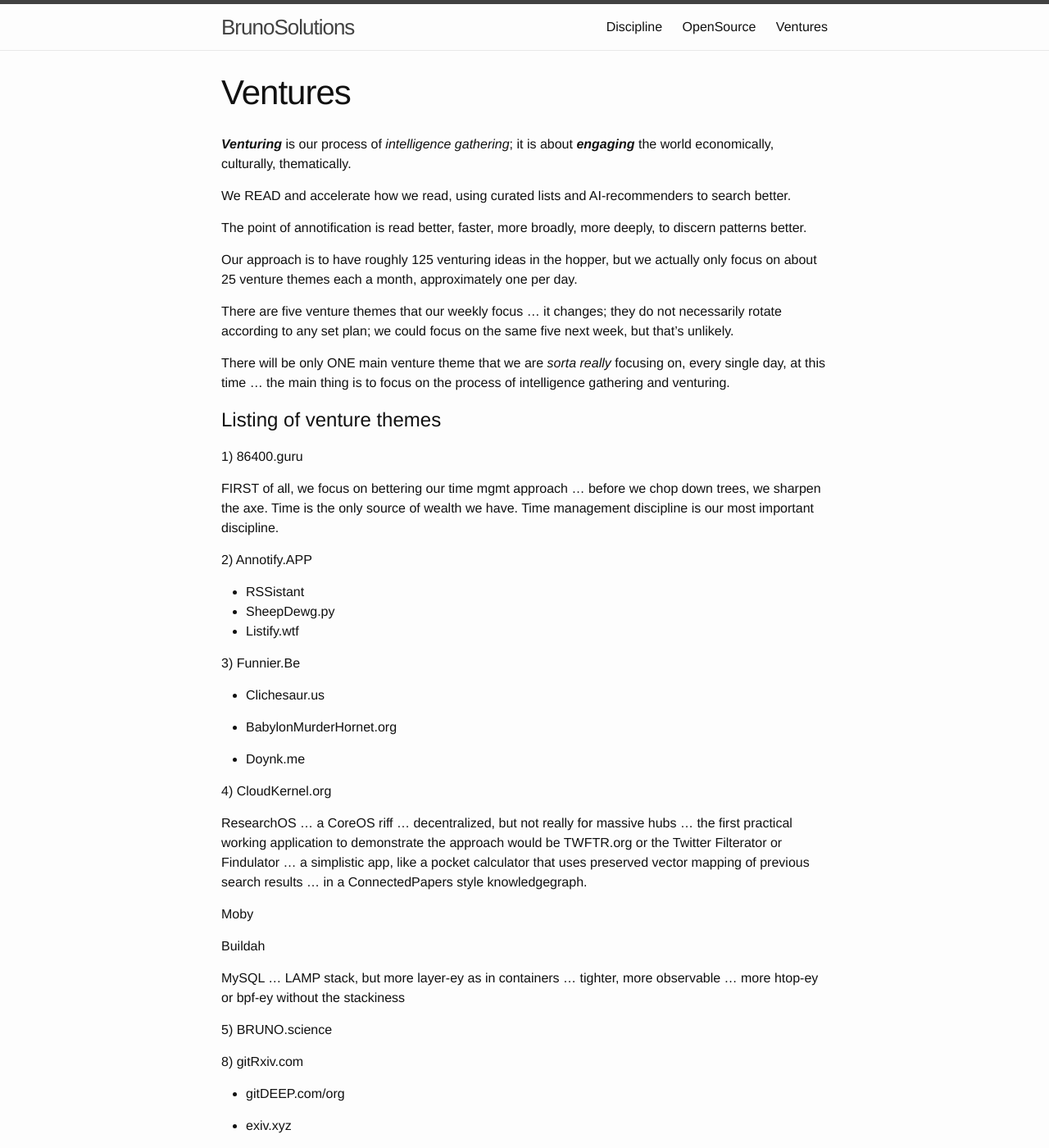
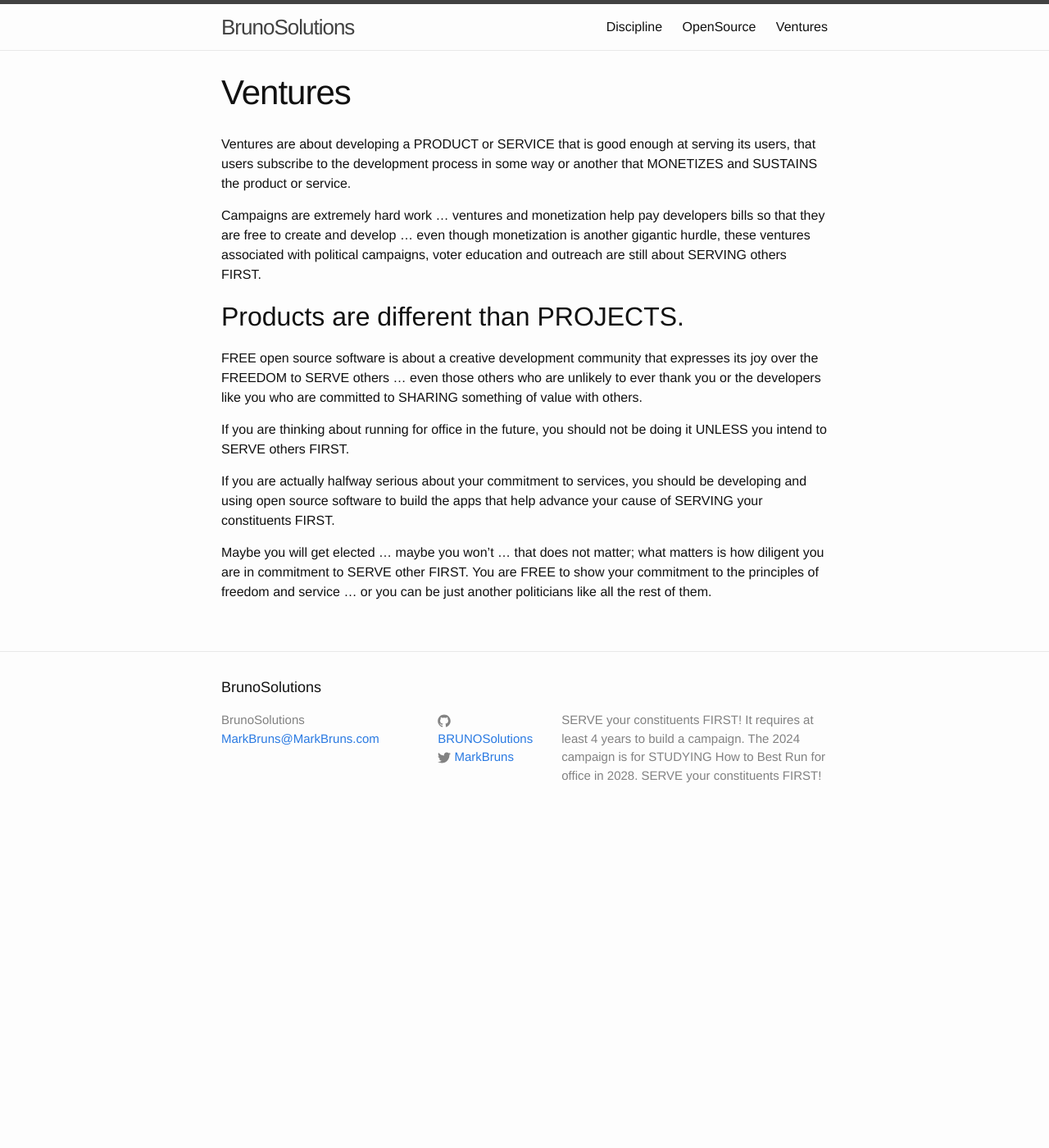
Before and after one commit to RockRapids/SHOP, a Jekyll site: the page built from Ventures.md, in a window 1280 px wide and 1400 px high. Shown: the whole window at 82% size. Built offline with Jekyll 4.4.1, drawn with Linux system fonts in a browser that asks for light colours; some of the changed text lies outside the part shown.

Commit message:
Discipline, OpenSource, Ventures

```diff
--- a/Discipline.md
+++ b/Discipline.md
@@ -5,20 +5,12 @@ permalink: /Discipline/
 ---
 
 
-# Stop buying the HYPE; you will get the Slough of Despair
-
 ***Embrace the SUCK*** of tedious discipline building.
 
-# Change the habits of being yourself
+# Change the habits of being yourself ... help others first
 
 Discipline is not something you are born with; discipline is something that you build. Try to stay humble as you learn but just [never stop learning or getting ideas from others](https://twitter.com/hakluke/status/1513290733624737797). The most important discipline is humility -- you need to stay way the fuck away from those who exhibit no humility or fallibility.
 
-***Humans fail; humans who stop improving their habits, fail more and fail harder.*** Recalcitrance kills. Improving discipline is not only impossible for people who have decided that they are not going to try anything or fail anymore -- by not improving, discipline atrophies and declines rapidly ... the delusions become more beguiling as dementia and senility take over.
+This campaign is all about helping people ... especially helping people on their own personal journey to build discipline ... helping to coach and building discipline are what the Ventures and the FREE Open Source development projects are all about.
 
-Maybe you could think of the process of improving your discipline like the processes of learning a language, ie there's always another idiom or an expansion of vocabulary, another parable or cultural nuance, another facet to explore. Most importantly, more options is not about using MORE words -- there's always more to learn about editing, poetry, lyrics, copywriting and generally using far fewer words to paint a clearer picture and to say far more but to say it with concision.
-
-***Improving your discipline is always about with changing your mind FIRST.*** It's going to be horrendously difficult and embarrassing. That's why some, maybe most, will just decide to die instead. In order to improve your discipline, you will need to experience the frustration of being a child who cannot get what they want and cannot even express what the problem is.  Embracing that level of failure means you will need to approach things with wonder and curiosity ... you will need to continually ask WHY, so that your can better know your WHY.
-
-[When you think that you already know your WHY and don't need to learn](https://twitter.com/thelahdeda/status/1513374440117379072/photo/1), you are basically standing on the summit of ***peak stupid*** in the inescapable progression known as the [Dunning-Kruger affect](https://en.wikipedia.org/wiki/Dunning%E2%80%93Kruger_effect) ... there is ALWAYS another *valley of despair* on the ahead for those who have decided they do not need to impove their habits of themselves.
-
-Many will decide that they are ready die RATHER than improve their habits and to improve their spiritual discipline ...  to walk closer to their Creator to discover what their WHY is. They may fail to realize that their Creator created them to learn and may not be particularly interested in those who have learned all they want to learn out of life. Spiritual discipline is the most important discipline ... any soul with an eternal time horizon can never stop learning, never stop trying frustrating things, **never stop failing.** There's always room for *changing the habits of being yourself.*
+If you are actually halfway serious about your commitment to services, you should be developing and using open source software to build the apps that help advance your cause of SERVING your constituents FIRST.
--- a/OpenSource.md
+++ b/OpenSource.md
@@ -4,4 +4,10 @@ title: OpenSource
 permalink: /OpenSource/
 ---
 
-Different Freedoms
+FREE open source software is about the FREEDOM to SERVE others who are unlikely to ever thank you or the developers like you who are committed to SHARING something of value with others.
+
+If you are thinking about running for office in the future, you should not be doing it UNLESS you intend to SERVE others FIRST.
+
+If you are actually halfway serious about your commitment to services, you should be developing and using open source software to build the apps that help advance your cause of SERVING your constituents FIRST.
+
+Maybe you will get elected ... maybe you won't ... that does not matter; what matters is how diligent you are in commitment to SERVE other FIRST. You are FREE to show your commitment to the principles of freedom and service ... or you can be just another politicians like all the rest of them.
--- a/Ventures.md
+++ b/Ventures.md
@@ -4,139 +4,16 @@ title: Ventures
 permalink: /Ventures/
 ---
 
+Ventures are about developing a PRODUCT or SERVICE that is good enough at serving its users, that users subscribe to the development process in some way or another that MONETIZES and SUSTAINS the product or service.
 
-***Venturing*** is our process of *intelligence gathering*; it is about ***engaging*** the world economically, culturally, thematically.
+Campaigns are extremely hard work ... ventures and monetization help pay developers bills so that they are free to create and develop ... even though monetization is another gigantic hurdle, these ventures associated with political campaigns, voter education and outreach are still about SERVING others FIRST.
 
-We READ and accelerate how we read, using curated lists and AI-recommenders to search better.
+## Products are different than PROJECTS.
 
-The point of annotification is read better, faster, more broadly, more deeply, to discern patterns better.
+FREE open source software is about a creative development community that expresses its joy over the FREEDOM to SERVE others ... even those others who are unlikely to ever thank you or the developers like you who are committed to SHARING something of value with others.
 
-Our approach is to have roughly 125 venturing ideas in the hopper, but we actually only focus on about 25 venture themes each a month, approximately one per day.
+If you are thinking about running for office in the future, you should not be doing it UNLESS you intend to SERVE others FIRST.
 
-There are five venture themes that our weekly focus ... it changes; they do not necessarily rotate according to any set plan; we could focus on the same five next week, but that's unlikely.
+If you are actually halfway serious about your commitment to services, you should be developing and using open source software to build the apps that help advance your cause of SERVING your constituents FIRST.
 
-There will be only ONE main venture theme that we are *sorta really* focusing on, every single day, at this time ... the main thing is to focus on the process of intelligence gathering and venturing.
-
-
-# Listing of venture themes
-
-
-1) 86400.guru
-
-FIRST of all, we focus on bettering our time mgmt approach ... before we chop down trees, we sharpen the axe. Time is the only source of wealth we have. Time management discipline is our most important discipline.
-
-2) Annotify.APP
-
-* RSSistant
-* SheepDewg.py
-* Listify.wtf
-
-3) Funnier.Be
-
-* Clichesaur.us
-
-* BabylonMurderHornet.org
-
-* Doynk.me
-
-4) CloudKernel.org
-
-ResearchOS ... a CoreOS riff ... decentralized, but not really for massive hubs ... the first practical working application to demonstrate the approach would be TWFTR.org or the Twitter Filterator or Findulator ... a simplistic app, like a pocket calculator that uses preserved vector mapping of previous search results ... in a ConnectedPapers style knowledgegraph.
-
-Moby
-
-Buildah
-
-MySQL ... LAMP stack, but more layer-ey as in containers ... tighter, more observable ... more htop-ey or bpf-ey without the stackiness
-
-5) BRUNO.science
-
-8) gitRxiv.com
-
-* gitDEEP.com/org
-
-* exiv.xyz
-
-7) creVass.org
-
-* DRAIN.tips
-
-8) Salebarn LLC
-
-* Bidm.AT
-
-9) SQL.ag
-
-* soilrXiv.org
-
-10) WhoresRadish
-
-* CoffeeRxiv.org/wtf/com
-
-11) TWFTR.org
-
-In the Twitter Filter, which is not JUST about Twitter although that's a place to start ... we envision something like calculator app, except it's about just FINDING stuff and being notified our our topic areas or responses to to our previous interests, comments, likes, etc ... TWFTR is a "filterlator* and a "findulator" ... it's an AI-augmented crowdly, but configruable search algo which is the basis for our CloudKernel researchOS ... the efficiency of the search kernel would derive from the former searches and annotations from previous users ... the [vector mapping](https://en.wikipedia.org/wiki/Linear_map?wprov=sfla1) would be preserved and extended [homomorphologically](https://en.wikipedia.org/wiki/Homomorphism?wprov=sfla1) so that speed of any progressive web app relying on the researchOS cloudkernel vector mapping would deliver results in an effectively instantaneous fashion.
-
-12) ENGRco
-
-* QualityFellow
-
-* Mr.RootCause
-
-* PWR.fm
-
-13) ASYNCH.work
-
-sktch.org/us
-
-14) Nanotoolworks.com
-
-15) NOSE.life
-
-Nanofabricated omni sensing electrochemistry (NOSE) is about nanobiochemical sensing and the metrology of nanobiochemical sensing ... smell, taste, carbon monoxide, hydrogen sulfide, soil quality, water quality, air quality, etc.
-
-* IowaBreeze.org
-
-* Stinxjet.com
-
-16 GYG.be
-
-17) BRUNO.solutions
-
-* LuckSurface.com/org/net
-
-* LyonCountyRepublicans.com ... what's so Lyon about them?
-
-* MZB.me
-
-18) Crowdliness.ORG
-
-* AUCT.us
-
-19) AncientGuy.Fitness
-
-* ViolenceInterrupt.us
-
-* tougher.be
-
-20) TRIZ.tips
-
-* AccidentalInvention.com
-
-21) DIFFversity
-
-* Diff.wtf
-
-* diffgraph.org
-
-* diffversity.com/net/org/wtf
-
-22) AdvancedPyrolytics.com
-
-23) SustainFund.org
-
-* StartupCookbook.US
-
-24) Greenspace.GROUP
-
-25) PrairieNative.com
+Maybe you will get elected ... maybe you won't ... that does not matter; what matters is how diligent you are in commitment to SERVE other FIRST. You are FREE to show your commitment to the principles of freedom and service ... or you can be just another politicians like all the rest of them.
```
